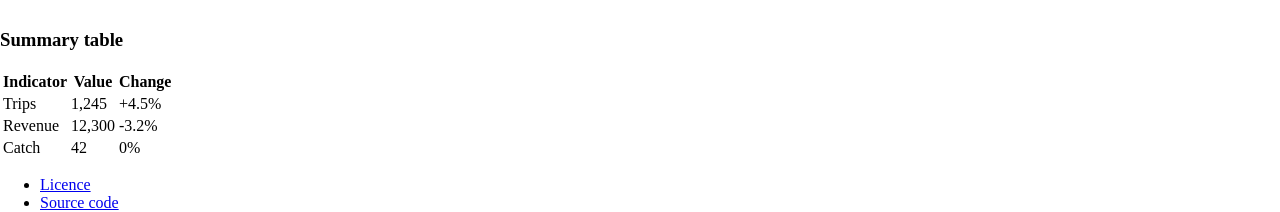
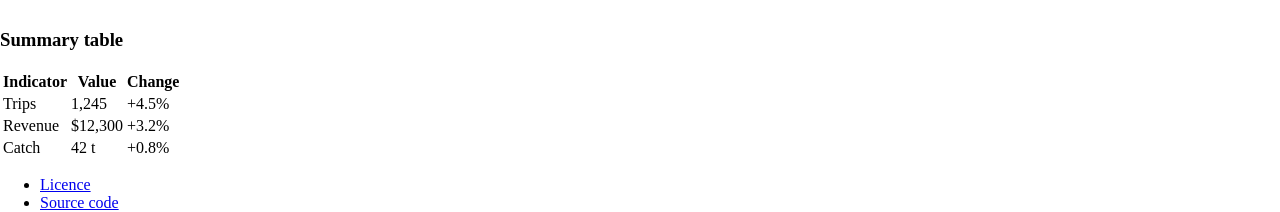
Before and after one commit to WorldFishCenter/peskas.timor.portal.v2, a React (Vite) app: page /home in a window 1280 px wide. Shown: the part 1436-1648 px from the top of the page. Built offline with nearby package versions, Linux system fonts and the light colour scheme.

Commit message:
feat: update homepage to display summary table with key indicators

```diff
--- a/package.json
+++ b/package.json
@@ -12,13 +12,13 @@
   },
   "dependencies": {
     "@tabler/core": "^1.4.0",
+    "@tanstack/react-table": "^8.21.3",
     "apexcharts": "^4.0.0",
     "leaflet": "^1.9.4",
     "react": "^19.1.1",
     "react-apexcharts": "^1.7.0",
     "react-dom": "^19.1.1",
-    "react-router-dom": "^6.27.0",
-    "@tanstack/react-table": "^8.15.2"
+    "react-router-dom": "^6.27.0"
   },
   "devDependencies": {
     "@eslint/js": "^9.33.0",
--- a/src/pages/Home.tsx
+++ b/src/pages/Home.tsx
@@ -3,7 +3,6 @@ import ReactApexChart from 'react-apexcharts'
 import type { ApexOptions } from 'apexcharts'
 import { useEffect, useRef } from 'react'
 import L from 'leaflet'
-import SummaryTable from '../components/SummaryTable'
 
 export default function Home() {
   const { t } = useI18n()
@@ -86,7 +85,32 @@ export default function Home() {
                 <div className="card-header"><h3 className="card-title">Summary table</h3></div>
                 <div className="card-body">
                   <div className="table-responsive">
-                    <SummaryTable />
+                    <table className="table table-vcenter">
+                      <thead>
+                        <tr>
+                          <th>Indicator</th>
+                          <th>Value</th>
+                          <th>Change</th>
+                        </tr>
+                      </thead>
+                      <tbody>
+                        <tr>
+                          <td>Trips</td>
+                          <td>1,245</td>
+                          <td><span className="badge bg-green-lt text-green">+4.5%</span></td>
+                        </tr>
+                        <tr>
+                          <td>Revenue</td>
+                          <td>$12,300</td>
+                          <td><span className="badge bg-green-lt text-green">+3.2%</span></td>
+                        </tr>
+                        <tr>
+                          <td>Catch</td>
+                          <td>42 t</td>
+                          <td><span className="badge bg-yellow-lt text-yellow">+0.8%</span></td>
+                        </tr>
+                      </tbody>
+                    </table>
                   </div>
                 </div>
               </div>
```
Also changed, not shown: 1 other file (tests, documents, lock files or other folders).
